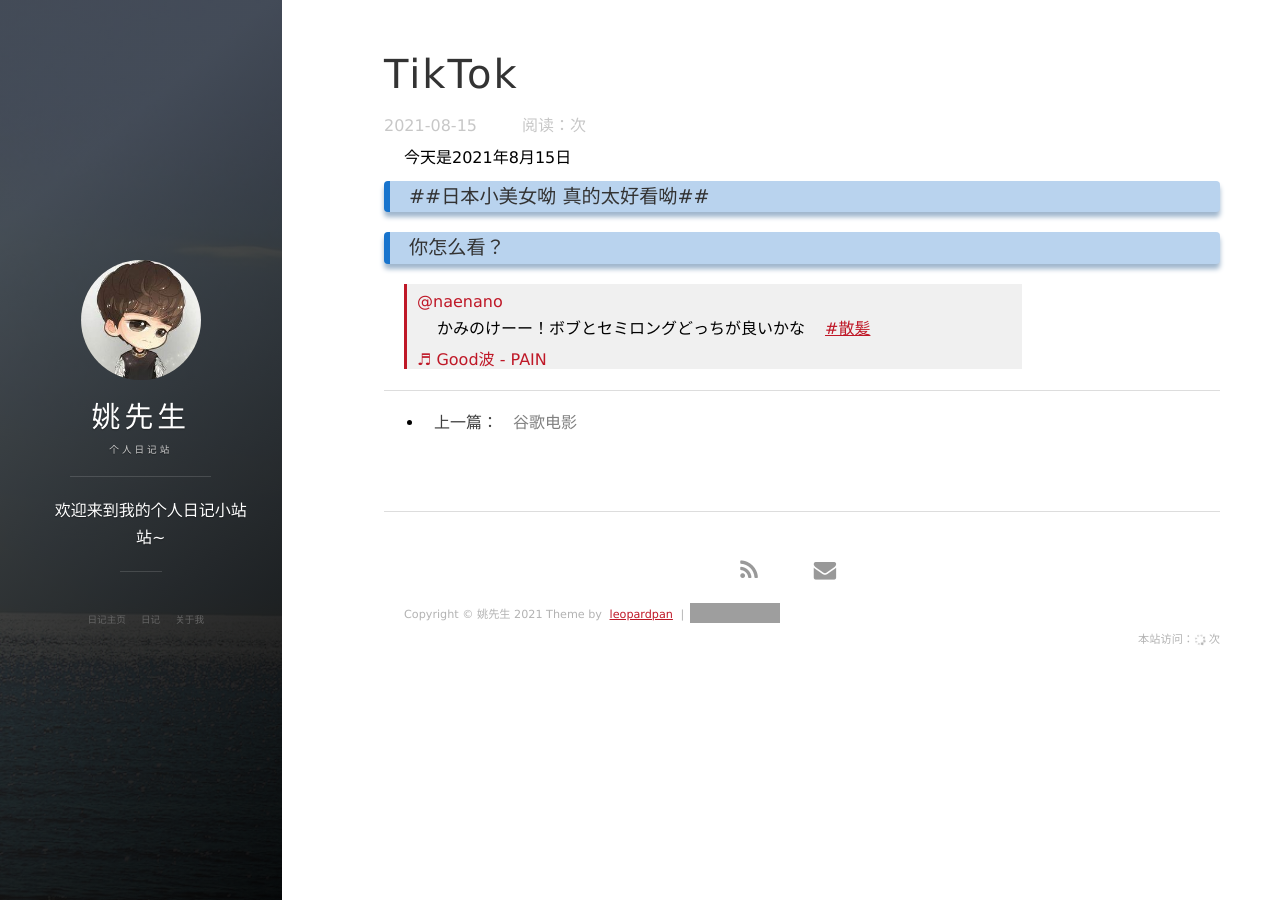
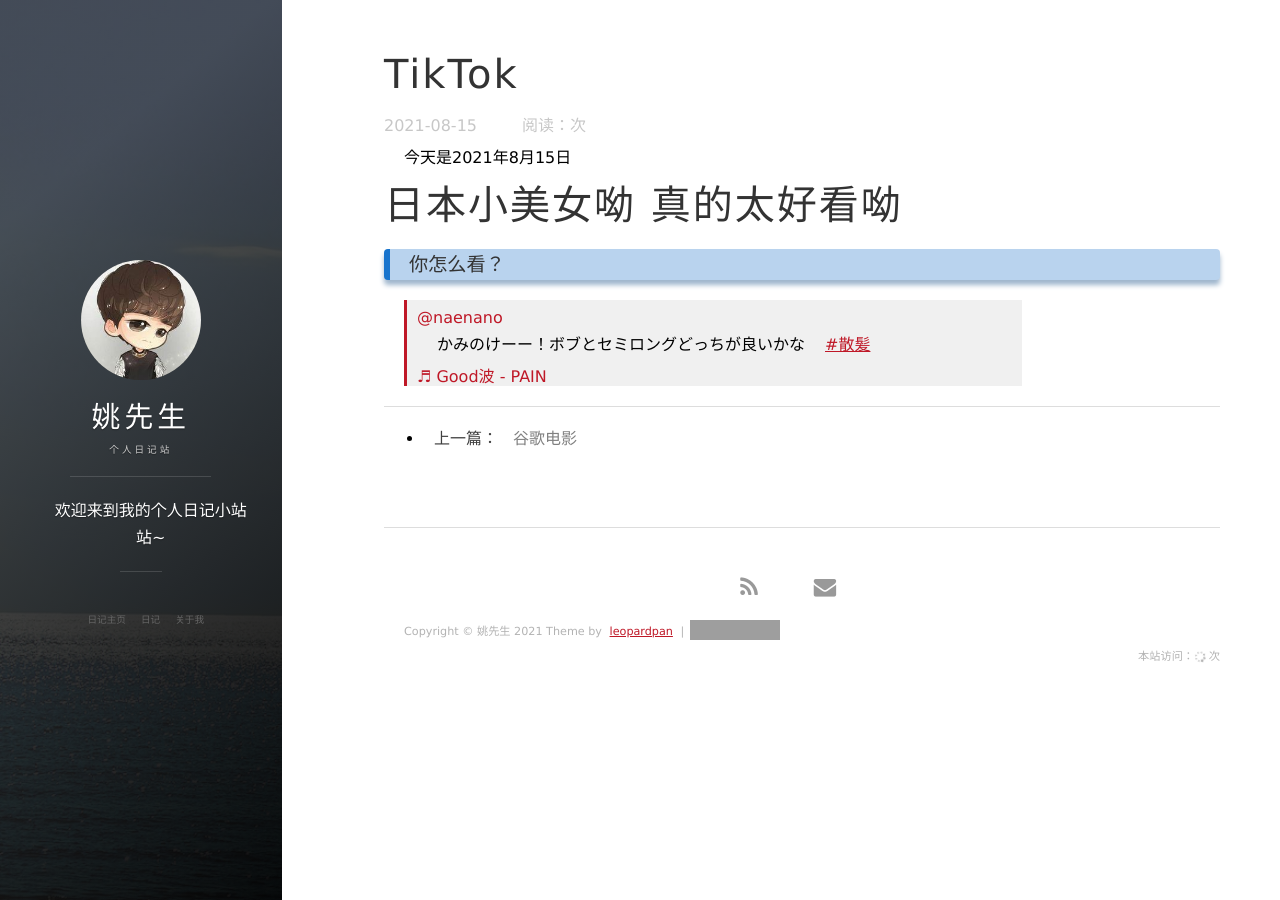
Before and after one commit to Killer-Yao/blog.github.io, a Jekyll site: the page built from _posts/2021-08-15-TikTok.md, in a window 1280 px wide. Built offline with Jekyll 4.4.1, drawn with Linux system fonts in a browser that asks for light colours; nearby versions of some CDN libraries; a script that is not in the unit is left out; comment, search, counter and statistics services are not loaded; grey boxes are pictures that could not be loaded.

Commit message:
Update 2021-08-15-TikTok.md

```diff
--- a/_posts/2021-08-15-TikTok.md
+++ b/_posts/2021-08-15-TikTok.md
@@ -7,7 +7,7 @@ tags:  Jpan美女
 
 今天是2021年8月15日
 
-### ##日本小美女呦 真的太好看呦##
+# 日本小美女呦 真的太好看呦
 ### 你怎么看？
 
  <blockquote class="tiktok-embed" cite="https://www.tiktok.com/@naenano/video/6994373265552657665" data-video-id="6994373265552657665" style="max-width: 605px;min-width: 325px;" > <section> <a target="_blank" title="@naenano" href="https://www.tiktok.com/@naenano">@naenano</a> <p>かみのけーー！ボブとセミロングどっちが良いかな　<a title="散髪" target="_blank" href="https://www.tiktok.com/tag/%E6%95%A3%E9%AB%AA">#散髪</a></p> <a target="_blank" title="♬ Good波 - PAIN" href="https://www.tiktok.com/music/Good波-6988810468240542465">♬ Good波 - PAIN</a> </section> </blockquote> <script async src="https://www.tiktok.com/embed.js"></script>
```
